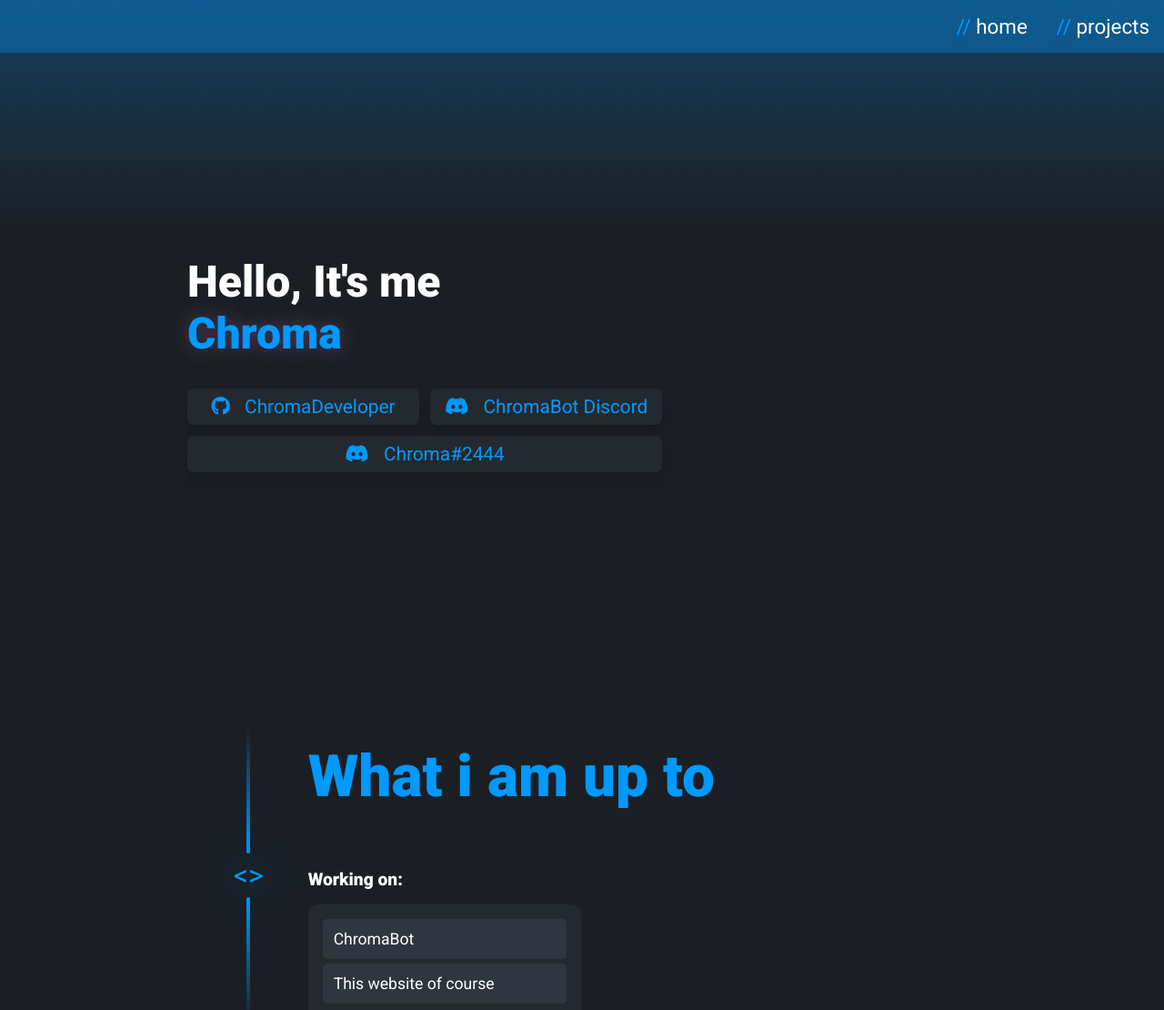
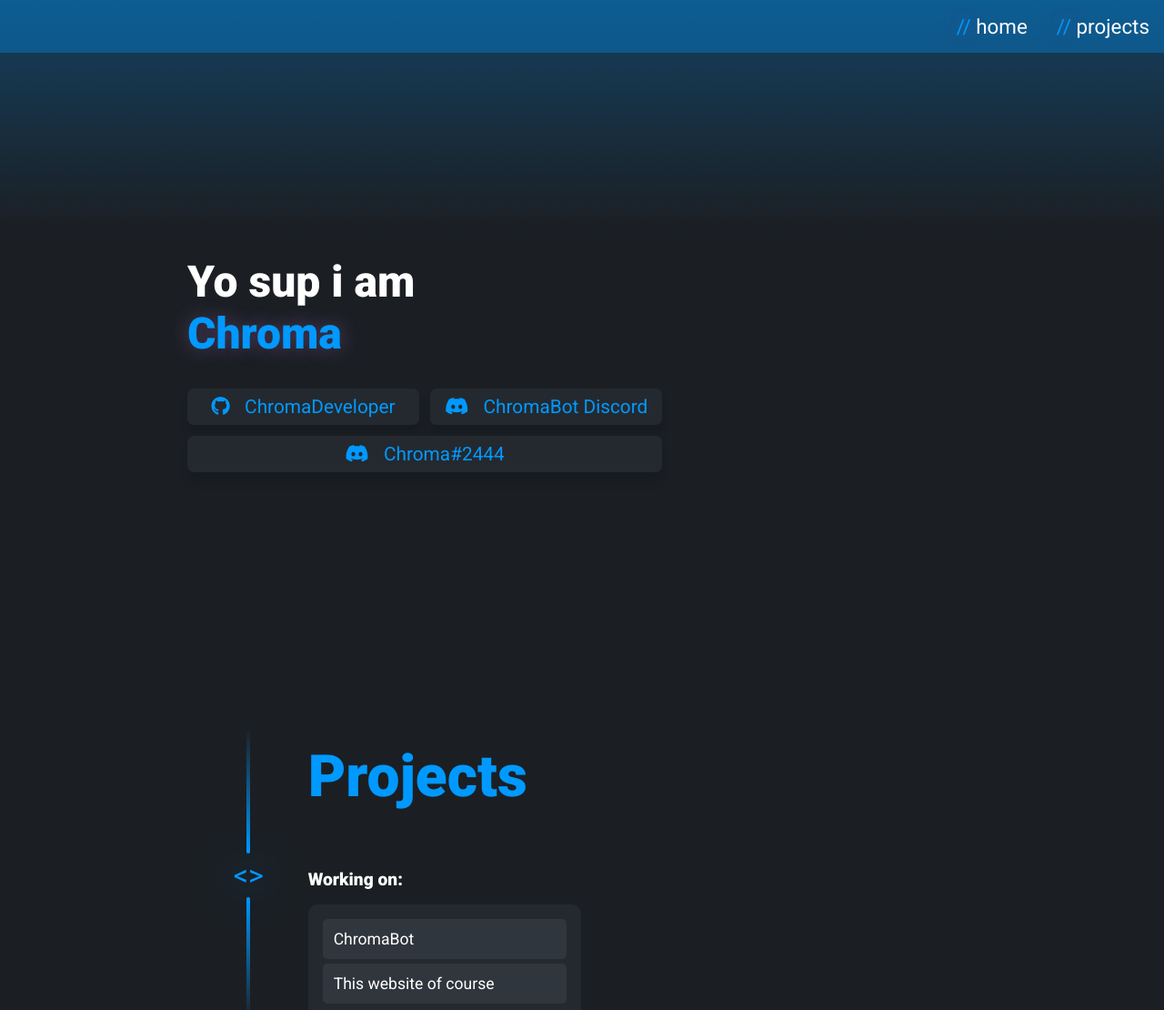
Before and after one commit to ChromaDeveloper/chromadeveloper.github.io, a plain HTML site: page index.html in a window 1280 px wide. Shown: the top 1110 px of the page at 91% size. Drawn offline with nearby package versions, Linux system fonts and the light colour scheme; a web font is replaced by a local one.

Commit message:
Update 4

```diff
--- a/index.html
+++ b/index.html
@@ -32,7 +32,7 @@
         <div class="main" id="home">
             <div class="header">
                 <div class="header-info">
-                    <h1 class="title">Hello, It's me<span class="title-chroma"> Chroma</span></h1>
+                    <h1 class="title">Yo sup i am<span class="title-chroma"> Chroma</span></h1>
                     <div class="buttons">
                         <a target="_blank" href="https://github.com/ChromaDeveloper">
                             <div class="btn btn2"><i class="fa-brands fa-github"></i> ChromaDeveloper</div>
@@ -66,7 +66,7 @@
                     </div>
 
                     <div class="about-wrapper">
-                        <h1 class="h1" data-aos="fade-right" data-aos-delay="0" data-aos-offset="100">What i am up to</h1>
+                        <h1 class="h1" data-aos="fade-right" data-aos-delay="0" data-aos-offset="100">Projects</h1>
                         <div class="about-para" data-aos="fade" data-aos-delay="200">
                             </ul>
                             <h3 class="h3">Working on:</h3>
```
